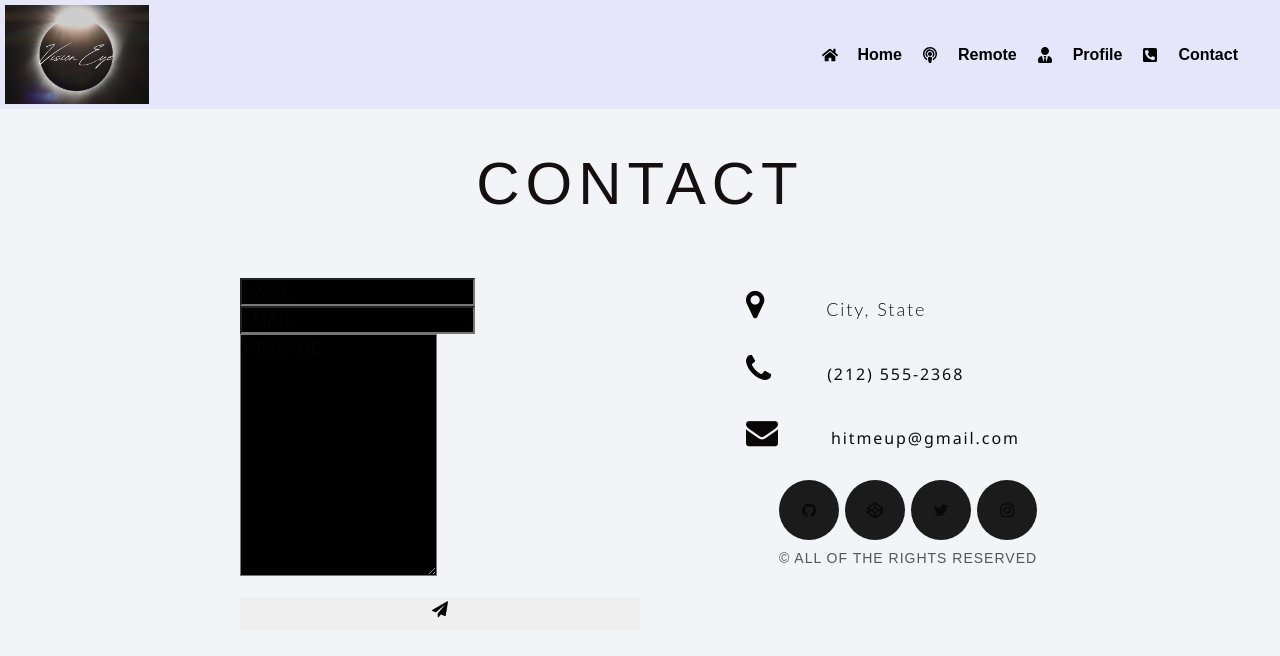
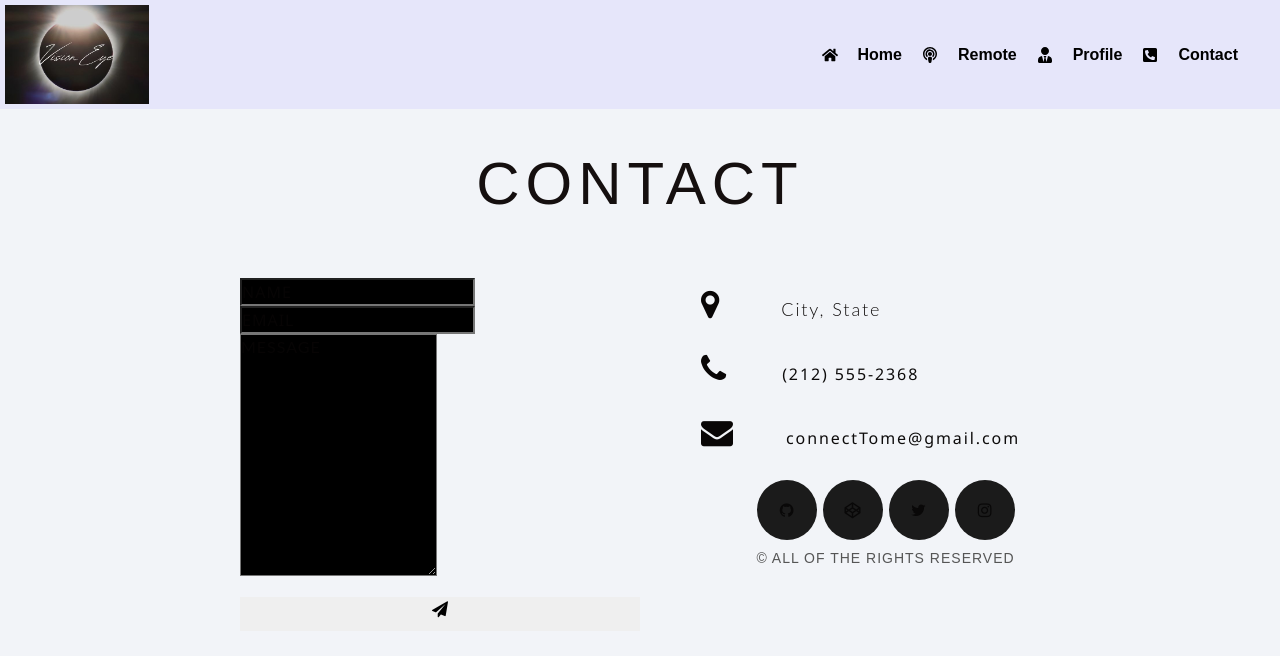
Before and after one commit to imroysakshi/vision-eye, a React (Create React App) app: page /contact in a window 1280 px wide. Shown: the top 656 px of the page. Built offline with nearby package versions, Linux system fonts and the light colour scheme; no server answers.

Commit message:
Test Example

```diff
--- a/src/pages/Contact.jsx
+++ b/src/pages/Contact.jsx
@@ -80,7 +80,7 @@ const Contact = () => {
                 <i class="fa fa-envelope fa-2x">
                   <span class="contact-text gmail">
                     <a href="mailto:#" title="Send me an email">
-                      hitmeup@gmail.com
+                      connectTome@gmail.com
                     </a>
                   </span>
                 </i>
--- a/src/pages/Explore.jsx
+++ b/src/pages/Explore.jsx
@@ -76,7 +76,7 @@ const Explore = () => {
         <main>
           <div class="intro">
             <h1>Vision-Eye</h1>
-            <p>platform where the real opportunity emerges...</p>
+            <p>Platform where the real opportunity emerges...</p>
           </div>
           <div class="about-me">
             <div class="about-me-text">
```
